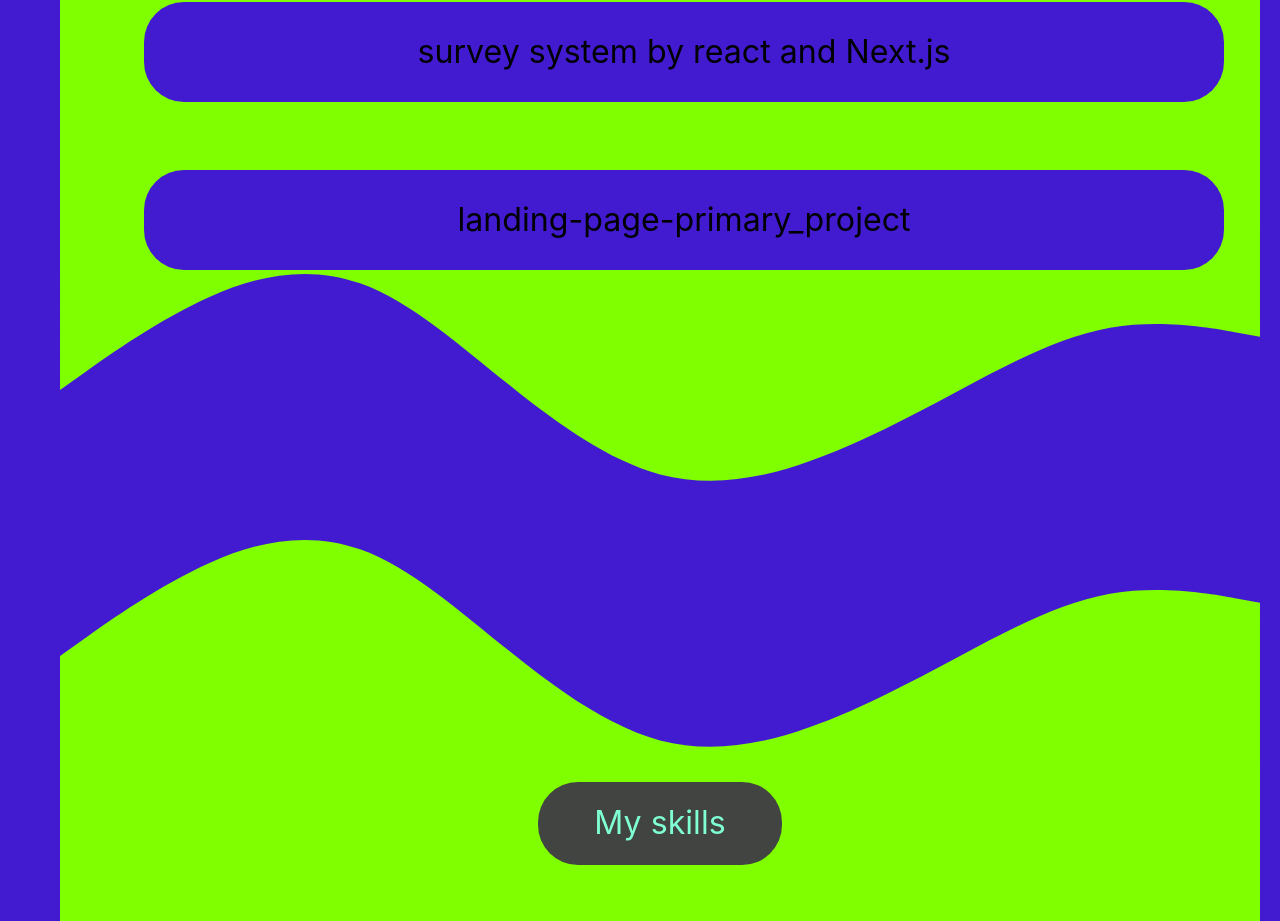
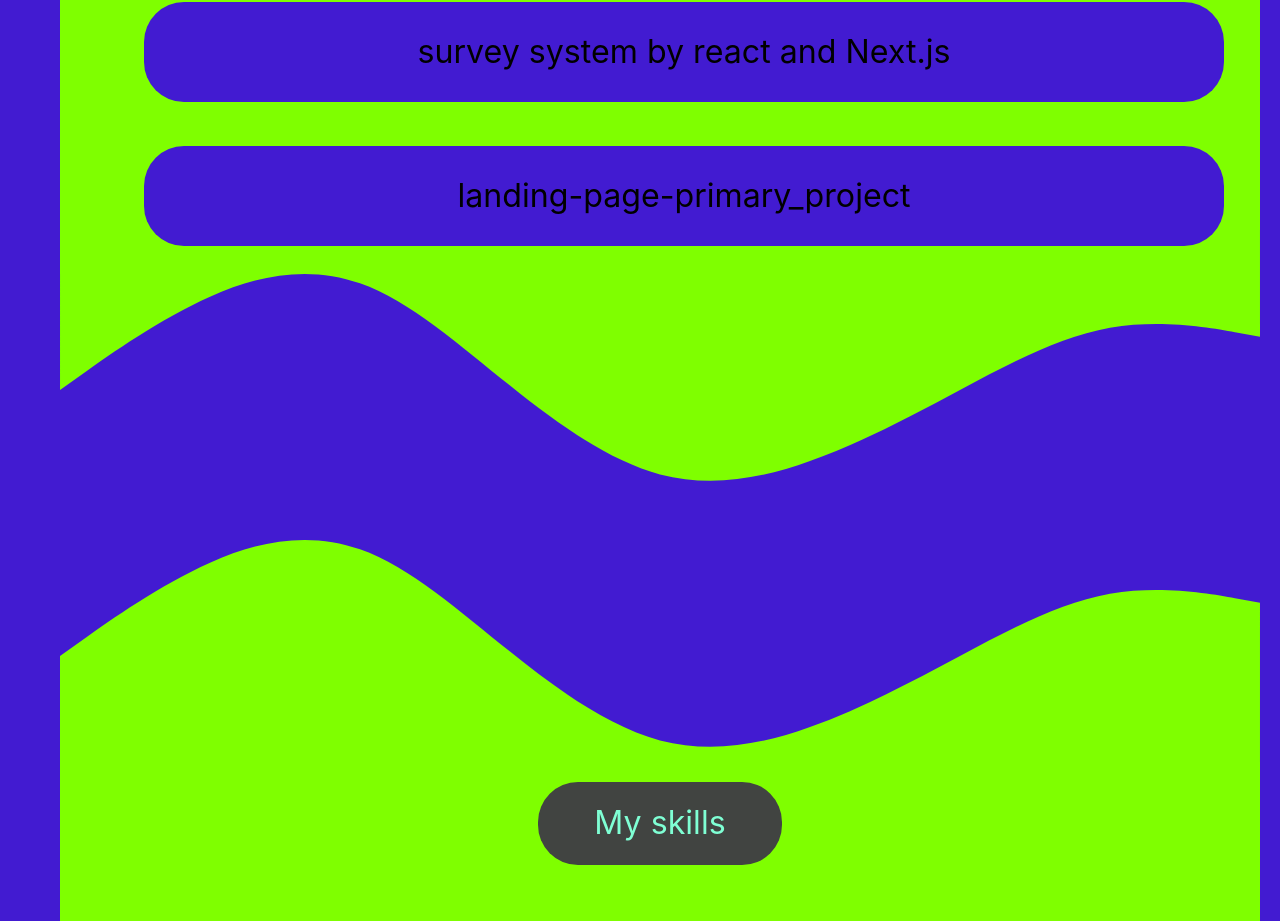
Before and after one commit to Abdelmeguid/Portfolio_jun_2023, a React (Create React App) app: page / in a window 1280 px wide. Shown: the part 2101-3022 px from the top of the page. Built offline with nearby package versions, Linux system fonts and the light colour scheme; the HTML template or start-up script is replaced by a standard one.

Commit message:
update
update

```diff
--- a/src/App.css
+++ b/src/App.css
@@ -791,7 +791,7 @@ div > .iconsn2 {
     margin-right: 5%;
 
     color: #000;
-    margin-top:7%;
+    margin-top:5%;
   }
 
 
```
